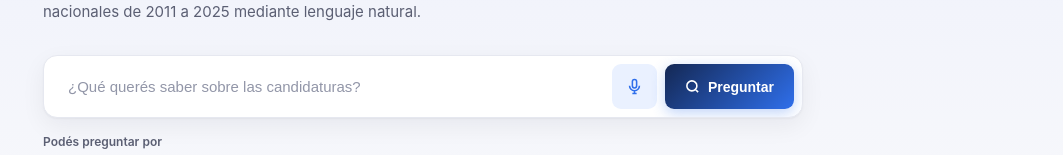
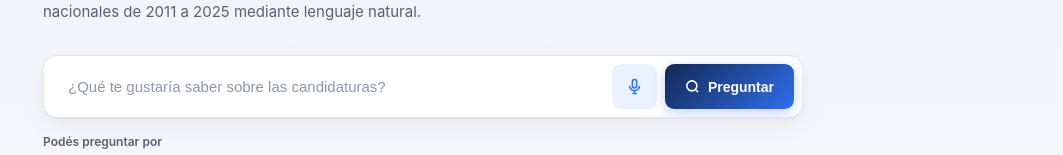
Before and after one commit to andresminio/chatwithdata, a Next.js app in the folder panel/: page / in a window 1280 px wide. Shown: the part 150-305 px from the top of the page, without its empty margins (217-1280 px from the left). Built offline with nearby package versions, Linux system fonts and the light colour scheme.

Commit message:
feat: refine example questions for clarity and detail in election queries

```diff
--- a/panel/app/page.tsx
+++ b/panel/app/page.tsx
@@ -115,7 +115,9 @@ function formatearRespuesta(texto: string) {
 const EJEMPLOS = [
   {
     etiqueta: "Diputados Nacionales 2025",
-    pregunta: "¿Quiénes fueron los candidatos a Diputados Nacionales en 2025?",
+    pregunta:
+      "¿Quiénes fueron los candidatos titulares a Diputados Nacionales en las elecciones " +
+      "generales de 2025?",
   },
   {
     etiqueta: "Paridad de género",
@@ -132,17 +134,21 @@ const EJEMPLOS = [
   },
   {
     etiqueta: "Candidatos con más postulaciones",
-    pregunta: "¿Qué candidatos registraron la mayor cantidad de postulaciones?",
+    pregunta:
+      "¿Cuáles son los 10 candidatos con más postulaciones a lo largo de todas las " +
+      "elecciones?",
   },
   {
     etiqueta: "Encabezamientos de listas",
     pregunta:
-      "¿Cuántas listas de 2025 estuvieron encabezadas por mujeres y qué porcentaje " +
-      "representan, desagregado por cargo?",
+      "¿Cuántas listas de las elecciones generales de 2025 estuvieron encabezadas por " +
+      "mujeres, y qué porcentaje representan, desagregado por cargo?",
   },
   {
     etiqueta: "Edades por cargo",
-    pregunta: "¿Cuál es la edad promedio de los candidatos por cargo?",
+    pregunta:
+      "¿Cuál es la edad promedio de los candidatos al momento de la elección, agrupada " +
+      "por cargo?",
   },
   {
     etiqueta: "Cargos que se eligieron",
@@ -754,7 +760,7 @@ export default function Home() {
           value={pregunta}
           onChange={(e) => setPregunta(e.target.value)}
           onKeyDown={(e) => e.key === "Enter" && consultar()}
-          placeholder="¿Qué querés saber sobre las candidaturas?"
+          placeholder="¿Qué te gustaría saber sobre las candidaturas?"
         />
         {dictadoSoportado && (
           <button
```
